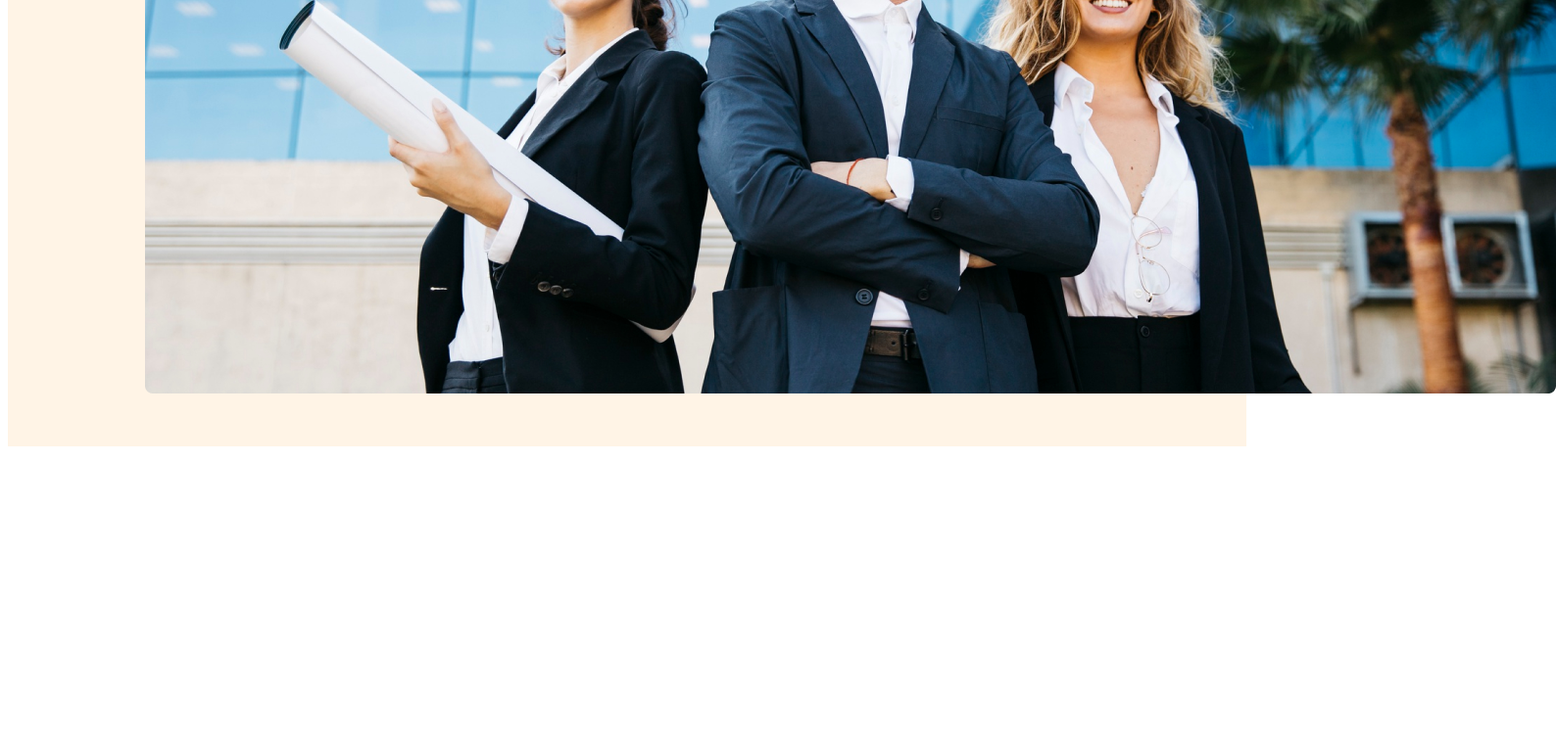
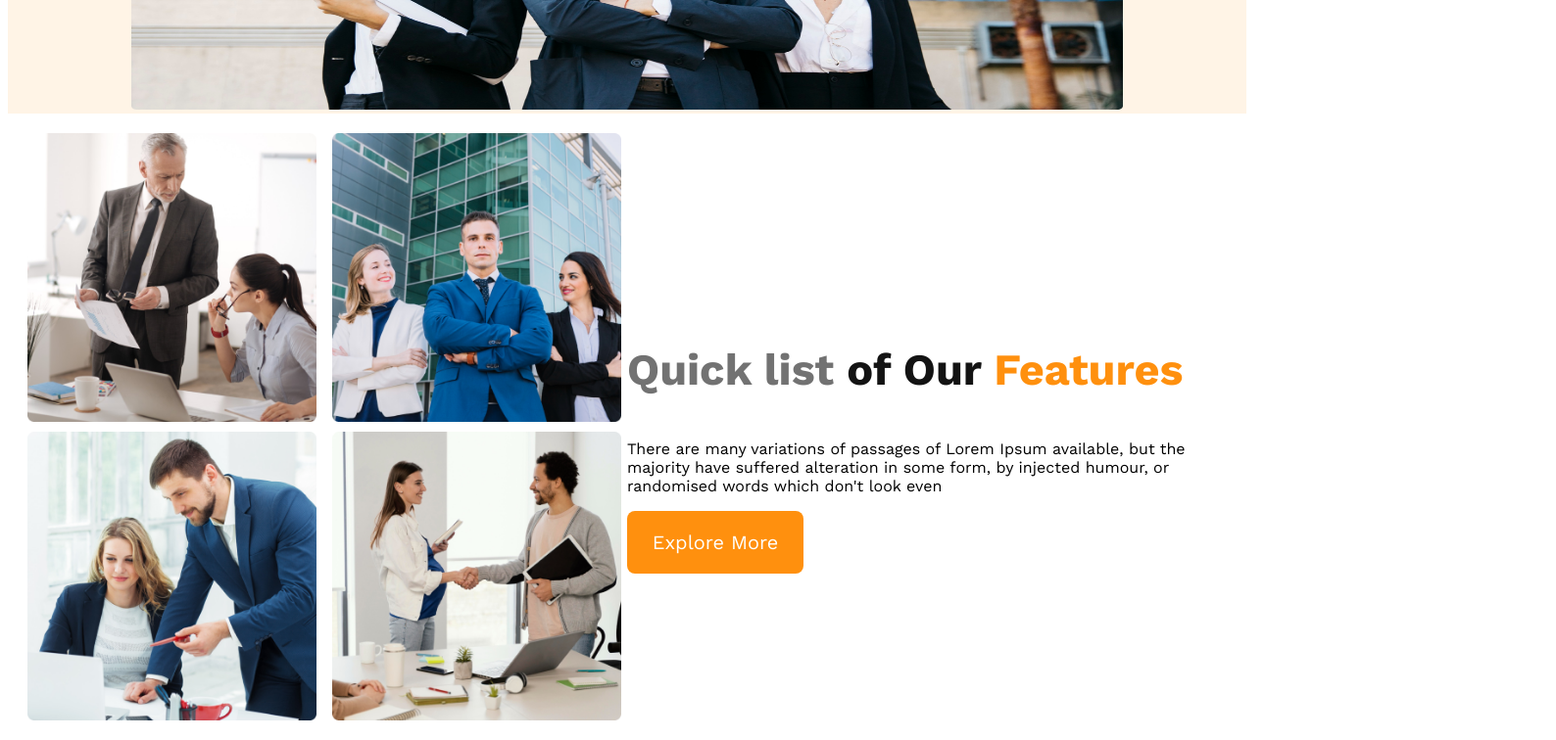
Before and after one commit to sohan-99/g3-architects-resources-M-9, a plain HTML site: page index.html in a window 1280 px wide. Shown: the part 890-1646 px from the top of the page at 98% size, 1588 px wide, since content can reach past the window. Before the commit the page ends 1354 px from the top, so only its background shows below. Drawn offline with nearby package versions, Linux system fonts and the light colour scheme.

Commit message:
teams-contant

```diff
--- a/index.html
+++ b/index.html
@@ -1,5 +1,6 @@
 <!DOCTYPE html>
 <html lang="en">
+
 <head>
     <meta charset="UTF-8">
     <meta name="viewport" content="width=device-width, initial-scale=1.0">
@@ -7,8 +8,11 @@
     <link rel="stylesheet" href="style.css">
     <link rel="preconnect" href="https://fonts.googleapis.com">
     <link rel="preconnect" href="https://fonts.gstatic.com" crossorigin>
-<link href="https://fonts.googleapis.com/css2?family=Open+Sans:wght@400;700;800&family=Work+Sans:ital,wght@0,400;0,500;0,600;0,700;0,800;1,400;1,500;1,600;1,700&display=swap" rel="stylesheet">
+    <link
+        href="https://fonts.googleapis.com/css2?family=Open+Sans:wght@400;700;800&family=Work+Sans:ital,wght@0,400;0,500;0,600;0,700;0,800;1,400;1,500;1,600;1,700&display=swap"
+        rel="stylesheet">
 </head>
+
 <body>
     <header>
         <nav class="nav-title">
@@ -26,7 +30,8 @@
                     Group of Architects
                 </h1>
                 <p class="banner-description">
-                There are many variations of passages of Lorem Ipsum available, but the majority have suffered alteration in some form, by injected humour, or randomised words which don't look even
+                    There are many variations of passages of Lorem Ipsum available, but the majority have suffered
+                    alteration in some form, by injected humour, or randomised words which don't look even
                 </p>
                 <button class="btn-primary">
 
@@ -34,14 +39,38 @@
                 </button>
 
             </div>
+            <div class="banner-img">
+
                 <img src="images/banner.png" alt="">
+            </div>
         </div>
     </header>
     <main>
+        <!-- teams section  -->
+        <section class="teams-contaner">
+            <div class="teams-img-contaner">
+                <img src="images/team1.png" alt=""><img src="images/team2.png" alt=""><img src="images/team3.png"
+                    alt=""><img src="images/team4.png" alt="">
 
+            </div>
+            <div class="teams-contant">
+                <h3 class="teams-title">
+                    <span class="quick">Quick list</span> <span class="of">of Our</span> <span class="feature">Features</span>
+                </h3>
+                <p class="teams-description">
+                    There are many variations of passages of Lorem Ipsum available, but the majority have suffered
+                    alteration in some form, by injected humour, or randomised words which don't look even
+                </p>
+                <button class="btn-primary">
+
+                    Explore More
+                </button>
+            </div>
+        </section>
     </main>
     <footer>
 
     </footer>
+
 </html>
 </body>
--- a/style.css
+++ b/style.css
@@ -11,7 +11,8 @@ font-family: 'Work Sans', sans-serif;
 /* header section  */
 header{
     background: rgba(255, 144, 14, 0.10);
-    padding: 50px 140px;
+    width: 100%
+    /* padding: 50px 140px; */
 }
 /* nav section  */
 .nav-title{
@@ -24,6 +25,7 @@ nav{
     display: flex;
     justify-content: space-between;
     align-items: center;
+    padding: 60px;
 }
 nav >ul{
     display: flex;
@@ -51,9 +53,18 @@ nav li a{
 .banner-description{
     color: #727272;
 }
-.banner-img{
+/* .banner> img{
     margin: 20px;
     width: 100%;
+} */
+.banner-img{
+width: 80%;
+
+margin: 0 auto;
+}
+.banner-img img{
+    width: 100%;
+    height: 340px;
 }
 .btn-primary{
     border: none;
@@ -121,3 +132,53 @@ cursor: pointer;
     }
 
 }
+/* main style  */
+main{
+    margin: 0px auto ;
+    /* max-width: 1440px; */
+}
+/* teams section  */
+
+
+.teams-contaner{
+    display: flex;
+    align-items: center;
+    margin: 20px;
+
+}
+/* hatf of 100%  */
+.teams-contaner div{
+    width: 50%;
+
+}
+.teams-img-contaner{
+    display: grid;
+    grid-template-columns: repeat(2,1fr);
+    gap: 10px;
+
+}
+.teams-img-contaner img{
+    width: 98%;
+
+}
+.teams-title{
+    font-size: 45px;
+}
+.quick{
+color: #727272;
+font-weight: 500px;
+}
+.of{
+color: #131313;
+}
+.feature{
+color: #FF900E;
+font-weight: 700px
+;
+}
+.teams-contant{
+    margin-top: 20px;
+    /* justify-content: center; */
+    /* justify-items: center; */
+
+}
```
Lines whose indentation alone changed are shown as unchanged.
